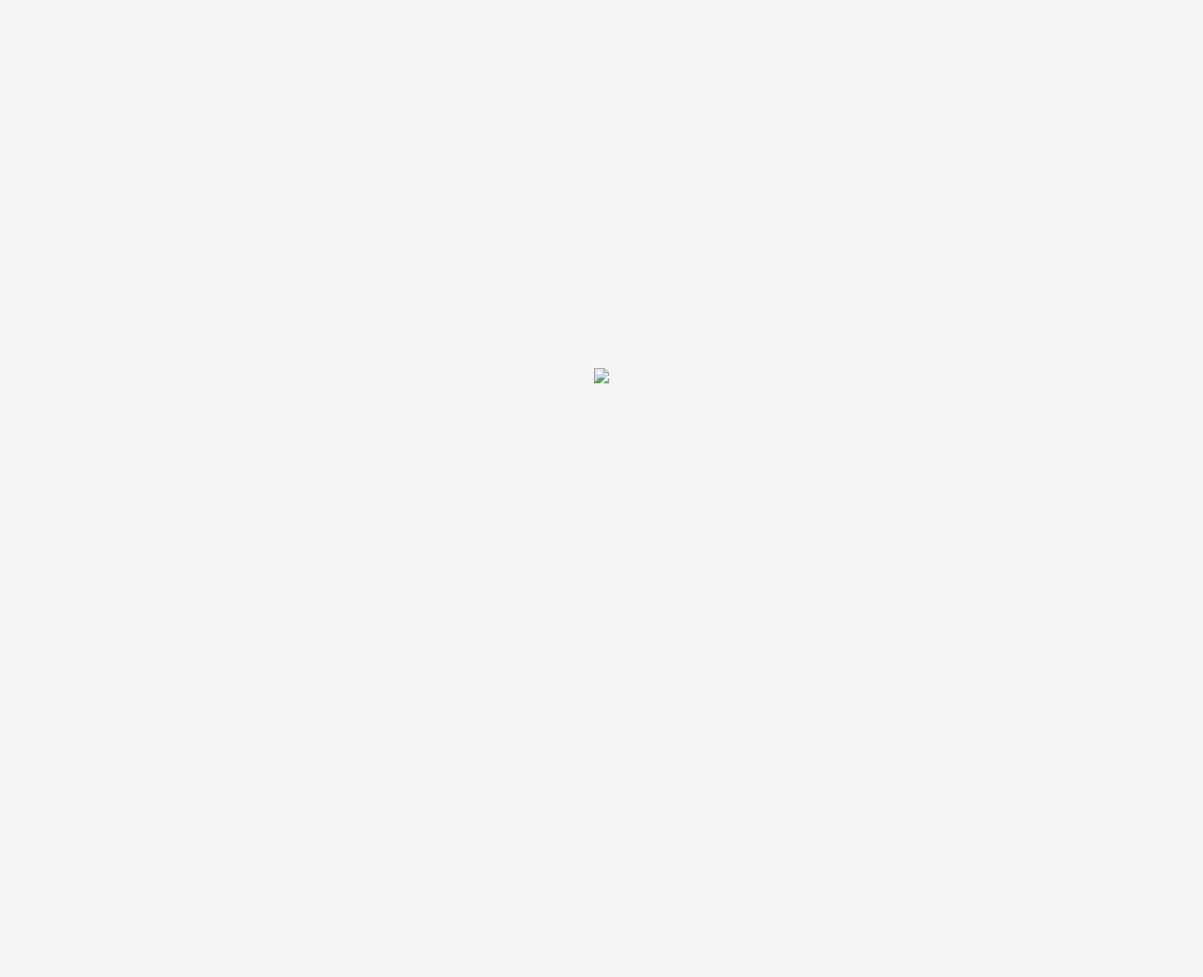
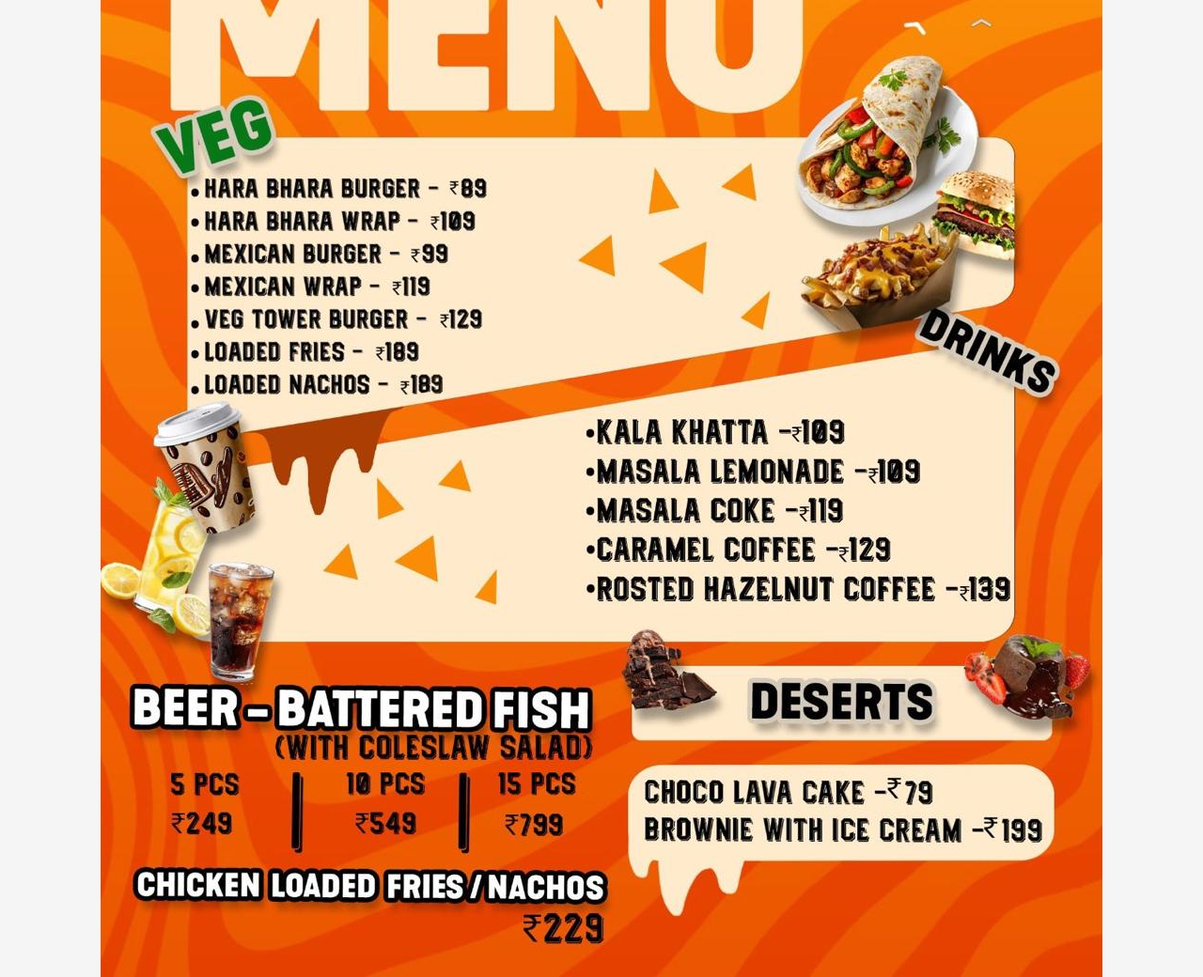
Before and after one commit to rishishaurya05menu/menu, a plain HTML site: page index.html in a window 1280 px wide. Shown: the whole page at 94% size. Before the commit the page ends 800 px from the top, so only its background shows below. Drawn offline with Linux system fonts and the light colour scheme.

Commit message:
Update index.html

```diff
--- a/index.html
+++ b/index.html
@@ -19,6 +19,6 @@
 </style>
 </head>
 <body>
-<img src="menu.jpg">
+<img src="menu.jpeg">
 </body>
 </html>
```
